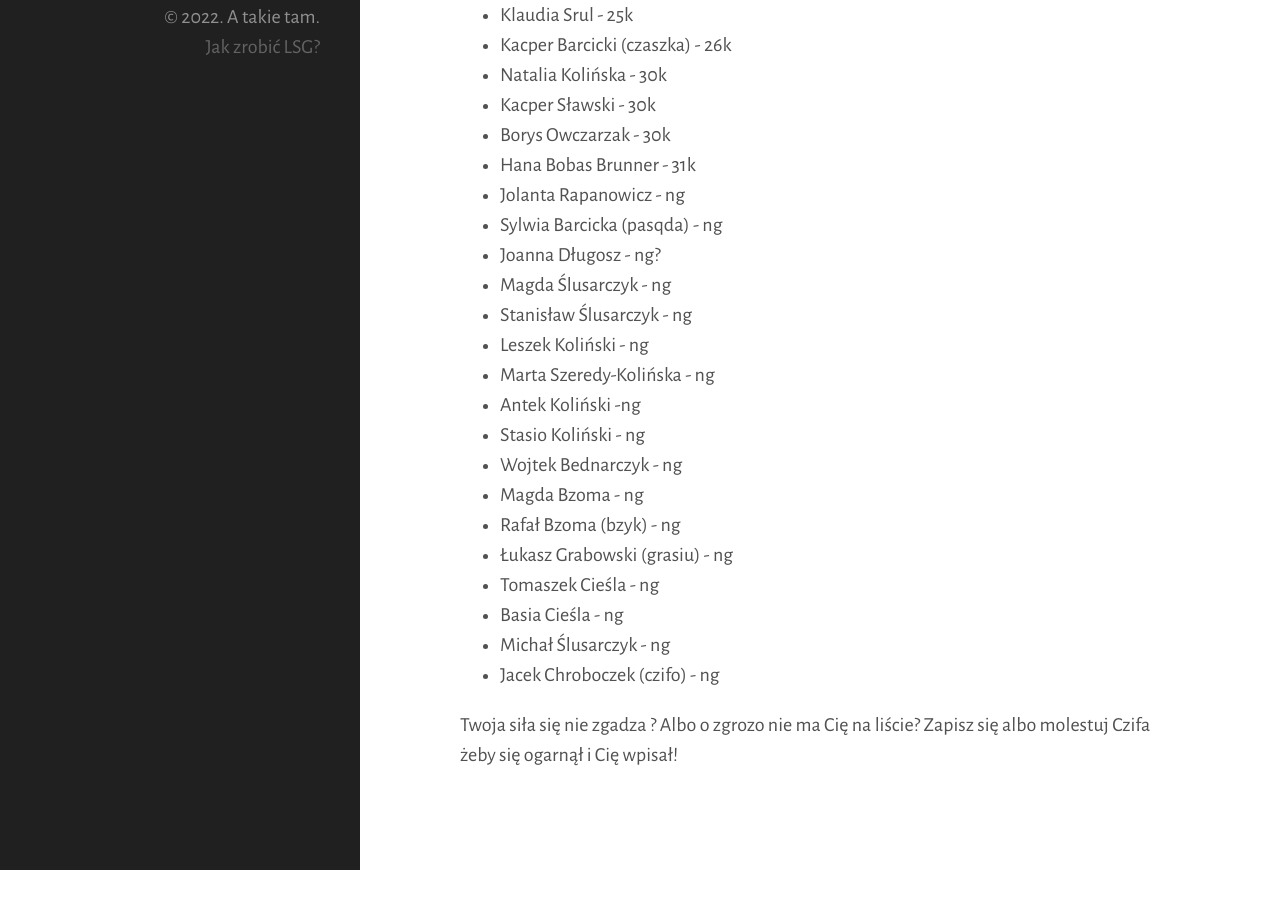
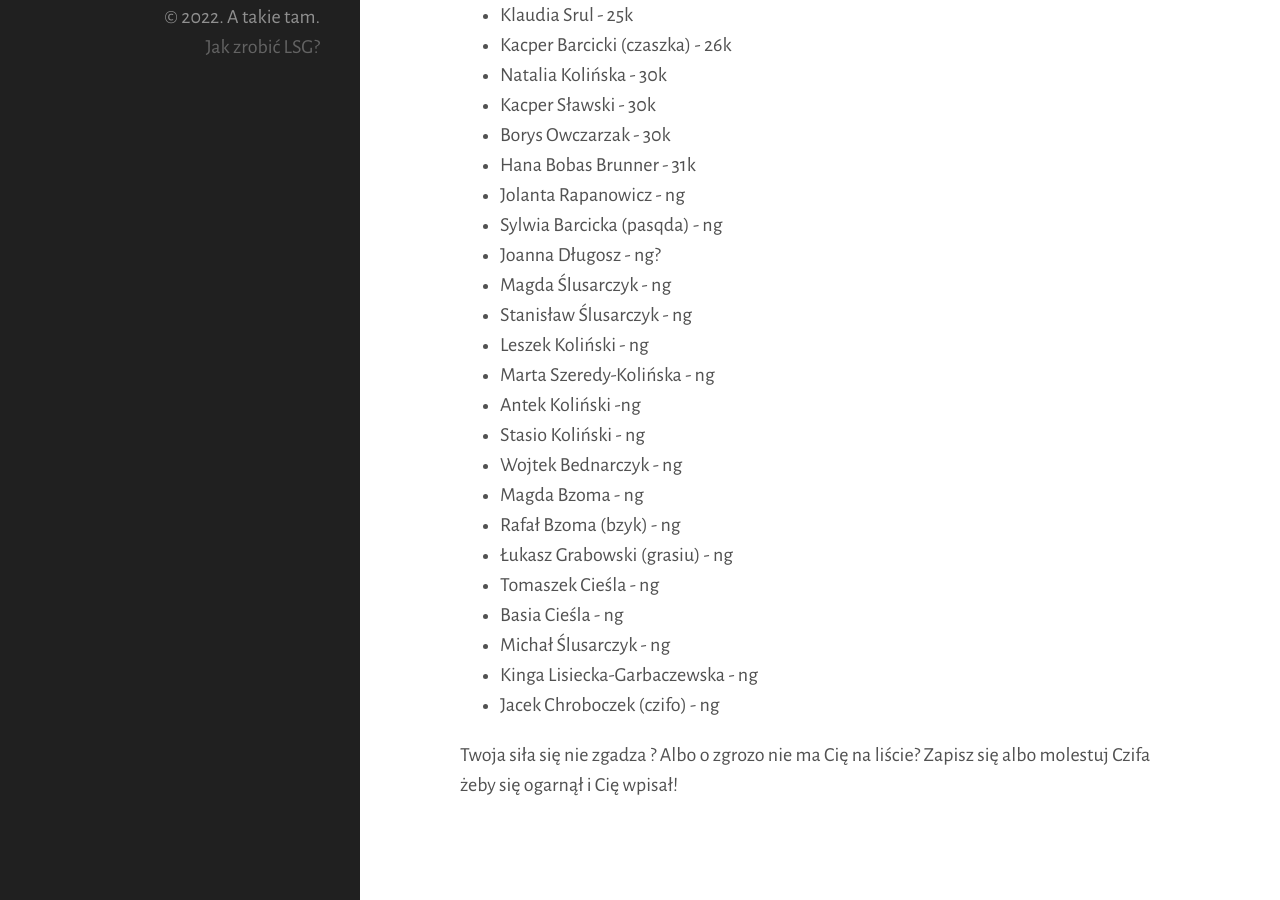
Before and after one commit to tasuki/lsg, a Jekyll site: the page built from zarejestrowani.md, in a window 1280 px wide and 900 px high, scrolled down 790 px. Built offline with Jekyll 4.4.1, drawn with Linux system fonts in a browser that asks for light colours; nearby versions of some CDN libraries; before the commit the page ends 1660 px from its top, so only the background shows below that.

Commit message:
Update zarejestrowani.md

```diff
--- a/zarejestrowani.md
+++ b/zarejestrowani.md
@@ -50,6 +50,7 @@ Zarejestrowani uczestnicy (mniej więcej wg siły):
 - Tomaszek Cieśla - ng
 - Basia Cieśla - ng
 - Michał Ślusarczyk - ng
+- Kinga Lisiecka-Garbaczewska - ng
 - Jacek Chroboczek (czifo) - ng
 
 
```
